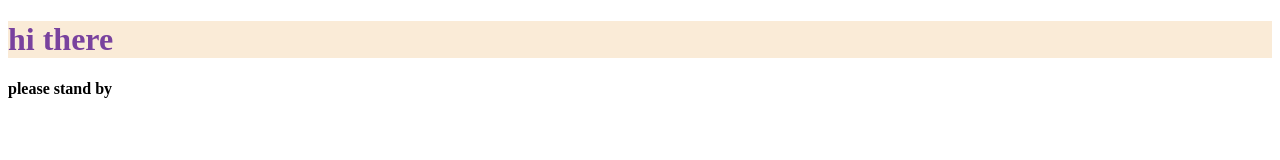
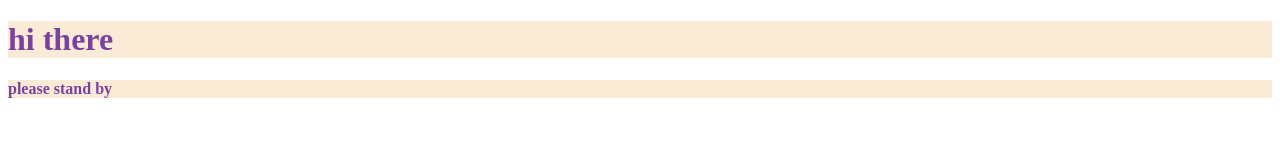
Before and after one commit to KotKommunist/gitpractice1, a plain HTML site: page index.html in a window 1280 px wide. Drawn offline with Linux system fonts and the light colour scheme.

Commit message:
changed color for h4

```diff
--- a/index.css
+++ b/index.css
@@ -1,3 +1,6 @@
 h1 {color: 	#79429e;
 background-color: antiquewhite;
 }
+h4 {color: 	#79429e;
+    background-color: antiquewhite;
+    }
```
